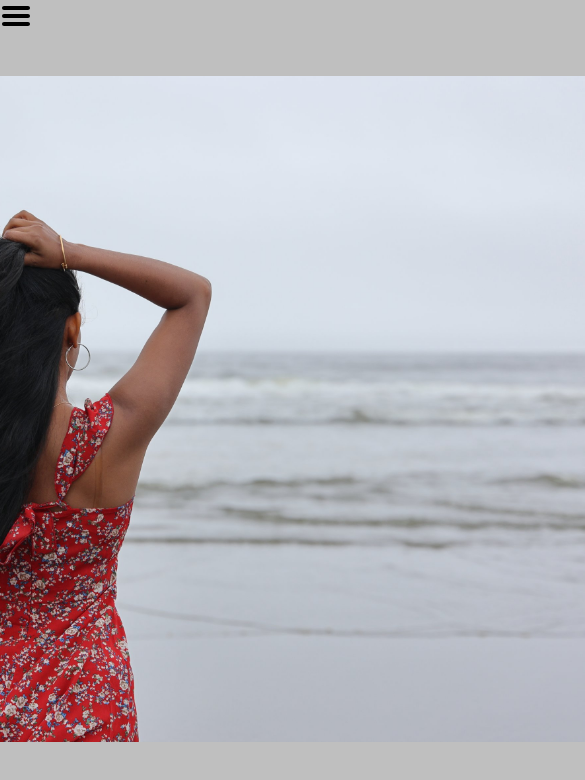
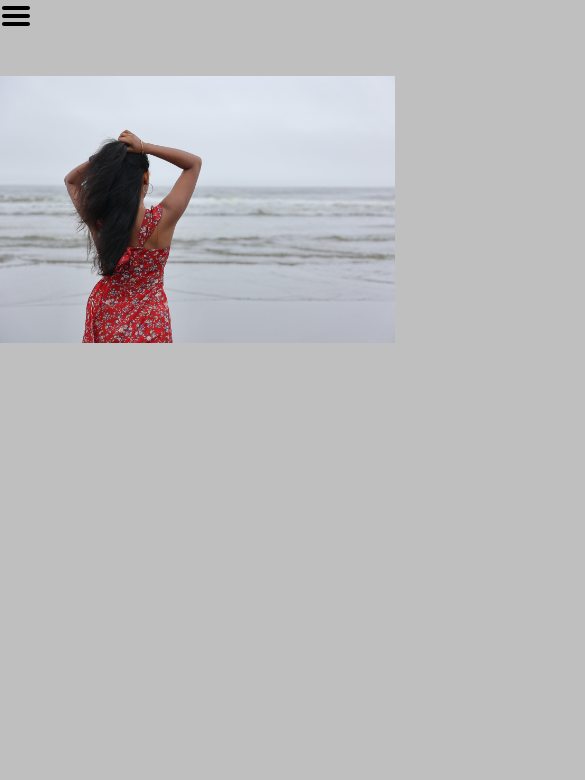
Before and after one commit to gowtham91m/mango-fruity, a React (Create React App) app: page /Photography in a window 390 px wide. Shown: the top 780 px of the page, 585 px wide, since content can reach past the window. Built offline with nearby package versions, Linux system fonts and the light colour scheme.

Commit message:
images responsive

```diff
--- a/src/Pages/Photography.tsx
+++ b/src/Pages/Photography.tsx
@@ -18,6 +18,12 @@
   > img {
     width :1000px ;
     }
+
+  @media only screen and (max-width: 1000px) {
+      > img {
+        width : 400px;
+      }
+    }
   }
 `;
 
```
